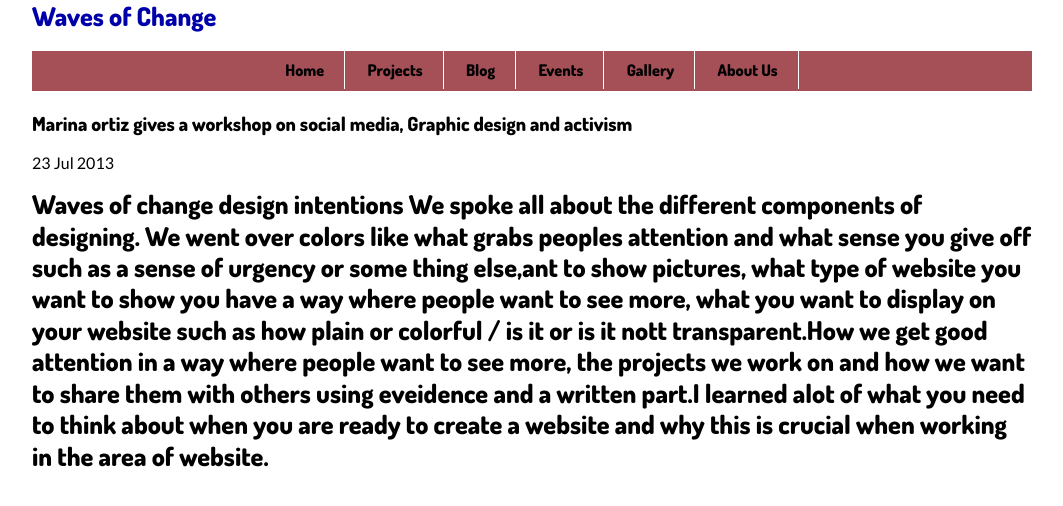
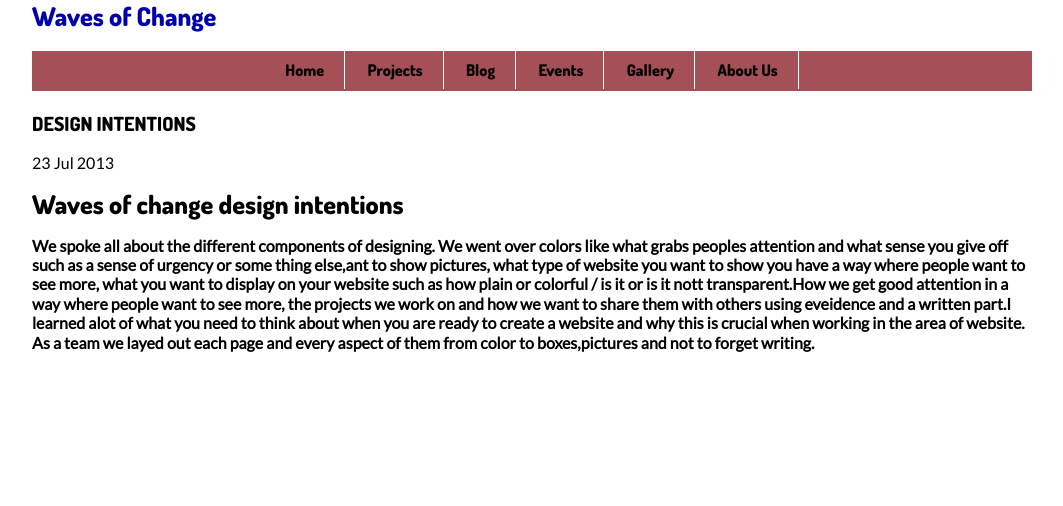
Before and after one commit to WavesofChange/woc-jekyll, a Jekyll site: the page built from _posts/2013-07-29-Waves-of-change-design-intentions.html, in a window 1280 px wide. Shown: the top 506 px of the page, without its empty margins (108-1171 px from the left). Built offline with Jekyll 4.4.1, drawn with Linux system fonts in a browser that asks for light colours.

Commit message:
added teasers and pictures

```diff
--- a/_posts/2013-07-29-Waves-of-change-design-intentions.html
+++ b/_posts/2013-07-29-Waves-of-change-design-intentions.html
@@ -1,8 +1,12 @@
 ---
 layout: post
-title:  "Marina ortiz gives a workshop on social media, Graphic design and activism"
+title:  "DESIGN INTENTIONS"
 author: Nafretiry philippe
 date:   2013-07-23
+teaser: Steps to design the waves of change master piece website!!
+image: http://m5.paperblog.com/i/15/152283/contemporary-photography-colorful-abstract-ar-L-joHZIm.jpeg
 categories: news
 ---
-<h1>Waves of change design intentions </h<p>We spoke all about the different components of designing. We went over colors like what grabs peoples attention and what sense you give off such as a sense of urgency or some thing else,ant to show pictures, what type of website you want to show you have a way where people want to see more, what you want to display on your website such as how plain or colorful / is it or is it nott transparent.How we get good attention in a way where people want to see more, the projects we work on and how we want to share them with others using eveidence and a written part.I learned alot of what you need to think about when you are ready to create a website and why this is crucial when working in the area of website. </p>
+<h1>Waves of change design intentions </h>
+<p>We spoke all about the different components of designing. We went over colors like what grabs peoples attention and what sense you give off such as a sense of urgency or some thing else,ant to show pictures, what type of website you want to show you have a way where people want to see more, what you want to display on your website such as how plain or colorful / is it or is it nott transparent.How we get good attention in a way where people want to see more, the projects we work on and how we want to share them with others using eveidence and a written part.I learned alot of what you need to think about when you are ready to create a website and why this is crucial when working in the area of website.
+As a team we layed out each page and every aspect of them from color to boxes,pictures and not to forget writing.</P>
```
Also changed, not shown: _posts/2013-07-23-labybot-sojourner-truth.html (added, +11 -0 lines), _posts/2013-07-29-marina-ortiz-gives-a-workshop.html (added, +14 -0 lines), _posts/2013-07-31-manning-and-snowden-help-and-hurt-the-US.html (+17 -5 lines), _posts/2013-08-08-melvin-mccray-and-intro-to-mist-harlem.html (added, +10 -0 lines).
